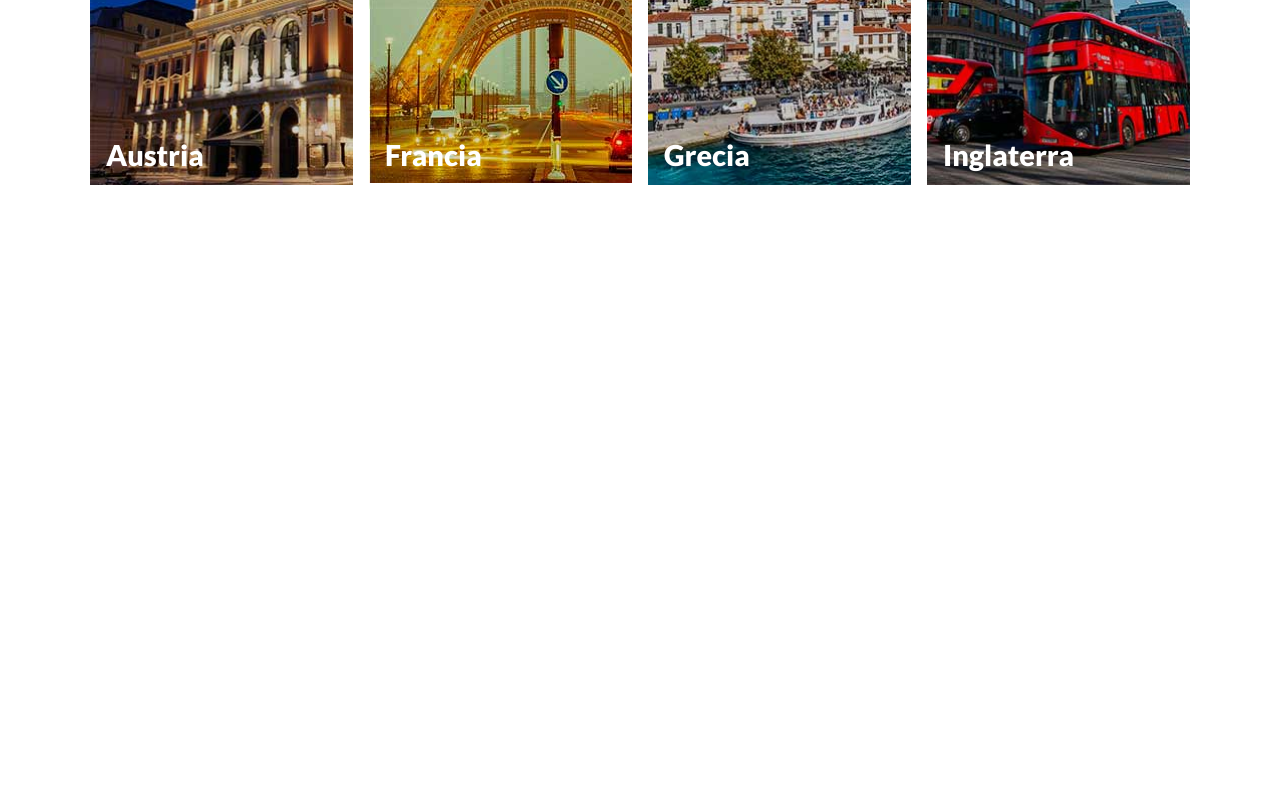
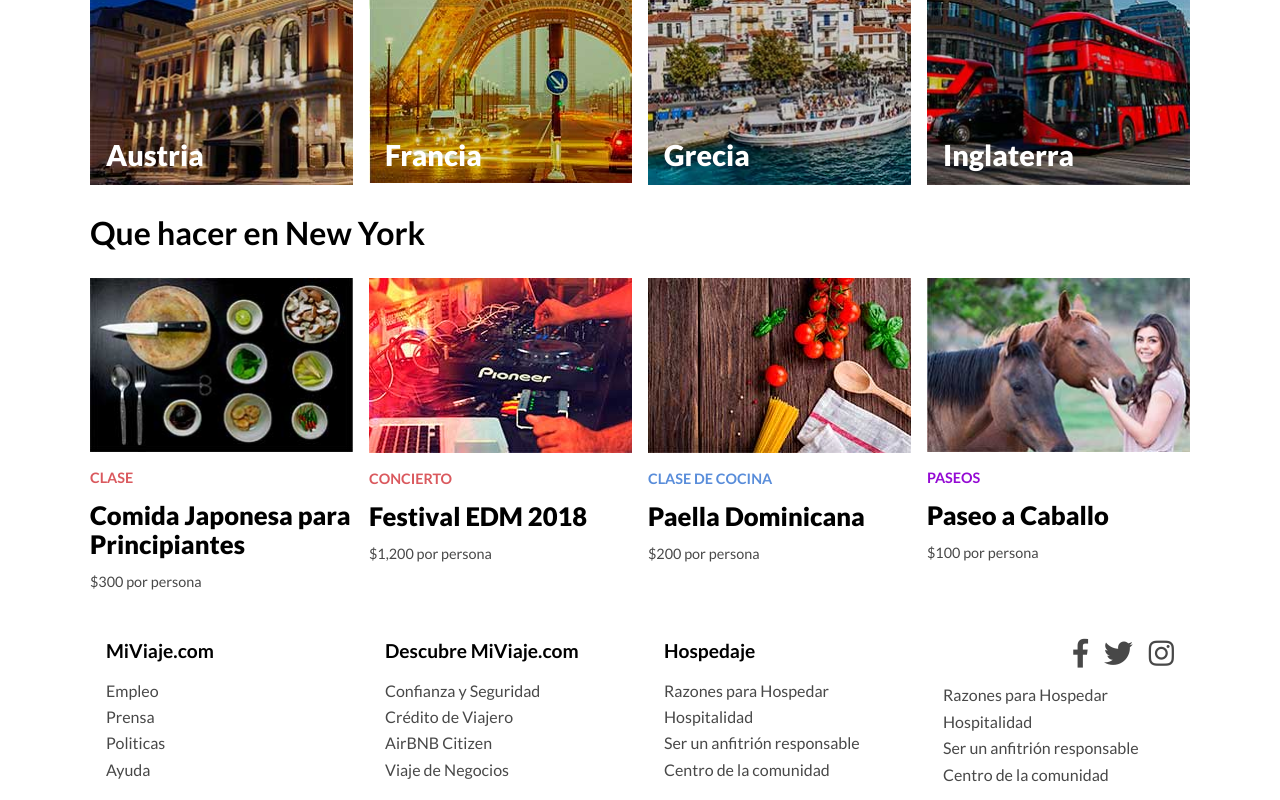
Before and after one commit to Emasesosos/CSS_AirBNB, a React (Create React App) app in the folder airbnb/: page / in a window 1280 px wide. Shown: the part 2524-3324 px from the top of the page. Before the commit the page ends 2712 px from the top, so only its background shows below. Built offline with nearby package versions, Linux system fonts and the light colour scheme.

Commit message:
Creando Seccióm de Anuncios, HTML y CSS de Footer, Menú de redes sociales

```diff
--- a/airbnb/src/App.js
+++ b/airbnb/src/App.js
@@ -1,6 +1,7 @@
 import React, { Fragment } from 'react';
 import Hero from './componentes/Hero/Hero';
 import Main from './componentes/Main/Main';
+import Footer from './componentes/Footer/Footer';
 import './css/fontawesome-all.min.css';
 import './css/app.css';
 
@@ -9,6 +10,7 @@ function App() {
     <Fragment>
       <Hero/>
       <Main/>
+      <Footer/>
     </Fragment>
   );
 }
--- /dev/null
+++ b/airbnb/src/componentes/Footer/Footer.js
@@ -0,0 +1,63 @@
+import React from 'react';
+
+const Footer = () => {
+    return (
+        <footer className="footer">
+            <div className="contenedor contenedor-cards">
+                <div className="nav-footer">
+                    <h3>MiViaje.com</h3>
+                    <nav className="menu">
+                        <a href="/">Empleo</a>
+                        <a href="/">Prensa</a>
+                        <a href="/">Politicas</a>
+                        <a href="/">Ayuda</a>
+                    </nav>
+                </div>
+                <div className="nav-footer">
+                    <h3>Descubre MiViaje.com</h3>
+                    <nav className="menu">
+                        <a href="/">Confianza y Seguridad</a>
+                        <a href="/">Crédito de Viajero</a>
+                        <a href="/">AirBNB Citizen</a>
+                        <a href="/">Viaje de Negocios</a>
+                    </nav>
+                </div>
+                <div className="nav-footer">
+                    <h3>Hospedaje</h3>
+                    <nav className="menu">
+                        <a href="/">Razones para Hospedar</a>
+                        <a href="/">Hospitalidad</a>
+                        <a href="/">Ser un anfitrión responsable</a>
+                        <a href="/">Centro de la comunidad</a>
+                    </nav>
+                </div>
+                <div className="nav-footer">
+                    <nav className="sociales">
+                        <ul>
+                            <li>
+                                <a href="http://facebook.com" rel="noopener noreferrer"></a>
+                                <span>Facebook</span>
+                            </li>
+                            <li>
+                                <a href="http://twitter.com"  rel="noopener noreferrer"></a>
+                                <span>Twitter</span>
+                            </li>
+                            <li>
+                                <a href="http://instagram.com"  rel="noopener noreferrer"></a>
+                                <span>Instagram</span>
+                            </li>
+                        </ul>
+                    </nav>
+                    <nav className="menu">
+                        <a href="/">Razones para Hospedar</a>
+                        <a href="/">Hospitalidad</a>
+                        <a href="/">Ser un anfitrión responsable</a>
+                        <a href="/">Centro de la comunidad</a>
+                    </nav>
+                </div>
+            </div>
+        </footer>
+    );
+}
+
+export default Footer;
--- a/airbnb/src/componentes/Main/Main.js
+++ b/airbnb/src/componentes/Main/Main.js
@@ -10,6 +10,10 @@ import populares1 from './../../img/populares1.jpg';
 import populares2 from './../../img/populares2.jpg';
 import populares3 from './../../img/populares3.jpg';
 import populares4 from './../../img/populares4.jpg';
+import newyork1 from './../../img/newyork1.jpg';
+import newyork2 from './../../img/newyork2.jpg';
+import newyork3 from './../../img/newyork3.jpg';
+import newyork4 from './../../img/newyork4.jpg';
 
 const Main = () => {
     return (
@@ -122,6 +126,44 @@ const Main = () => {
                 </div>
             </section>
 
+            <section className="modulo">
+                <h2>Que hacer en New York</h2>
+                <div className="contenedor-cards">
+                    <div className="card">
+                        <img src={newyork1} alt="newyork1"/>
+                        <div className="info">
+                            <p className="categoria concierto">Clase</p>
+                            <p className="titulo">Comida Japonesa para Principiantes</p>
+                            <p className="precio">$300 por persona</p>
+                        </div>
+                    </div>
+                    <div className="card">
+                        <img src={newyork2} alt="newyork2"/>
+                        <div className="info">
+                            <p className="categoria concierto">Concierto</p>
+                            <p className="titulo">Festival EDM 2018</p>
+                            <p className="precio">$1,200 por persona</p>
+                        </div>
+                    </div>
+                    <div className="card">
+                        <img src={newyork3} alt="newyork3"/>
+                        <div className="info">
+                            <p className="categoria clase">Clase de Cocina</p>
+                            <p className="titulo">Paella Dominicana</p>
+                            <p className="precio">$200 por persona</p>
+                        </div>
+                    </div>
+                    <div className="card">
+                        <img src={newyork4} alt="newyork4"/>
+                        <div className="info">
+                            <p className="categoria paseo">Paseos</p>
+                            <p className="titulo">Paseo a Caballo</p>
+                            <p className="precio">$100 por persona</p>
+                        </div>
+                    </div>
+                </div>
+            </section>
+
         </main>
     );
 }
--- a/airbnb/src/css/app.css
+++ b/airbnb/src/css/app.css
@@ -232,3 +232,74 @@ h3 {
   font-size: 1.8rem;
   color: #FFFFFF;
 }
+
+/* ***** => FOOTER <= ***** */
+.footer .nav-footer {
+  padding: 1rem;
+}
+
+.footer .nav-footer h3 {
+  font-size: 1.2rem;
+}
+
+.footer .nav-footer a {
+  display: block;
+  margin-bottom: .5rem;
+  text-decoration: none;
+  color: #484848;
+}
+
+.footer .nav-footer a:hover {
+  text-decoration: underline;
+}
+
+.footer .nav-footer a:last-of-type {
+  margin: 0;
+}
+
+/** Redes Socialaes**/
+.sociales ul {
+  display: flex;
+  flex-wrap: wrap;
+  justify-content: flex-end;
+  padding: 0;
+  /* justify-content: center;
+    justify-content: space-around; */
+  /* justify-content: space-between; */
+  flex: 1 0 auto;
+  list-style: none;
+}
+
+.sociales ul li {
+  margin-right: 1rem;
+}
+
+.sociales ul li:last-of-type {
+  margin-right: 0;
+}
+
+.sociales ul li a {
+  text-decoration: none;
+}
+
+.sociales ul li a:before {
+  font-family: "Font Awesome 5 Brands";
+  color: #484848;
+  font-size: 1.8rem;
+}
+
+.sociales ul li a[href*='facebook.com']::before {
+  content: "\f39e";
+}
+
+.sociales ul li a[href*='twitter.com']::before {
+  content: "\f099";
+}
+
+.sociales ul li a[href*='instagram.com']::before {
+  content: "\f16d";
+}
+
+.sociales ul li span {
+  display: none;
+}
--- a/airbnb/src/scss/_custom.scss
+++ b/airbnb/src/scss/_custom.scss
@@ -101,7 +101,9 @@ h3 {
     }
 }
 
+
 /* ***** => MAIN: QUE HACER <= ***** */
+
 .hospedaje {
     color: $hospedaje;
 }
@@ -127,17 +129,17 @@ h3 {
             width: 100%;
         }
         .info {
-            .categoria{
+            .categoria {
                 text-transform: uppercase;
                 font-size: .9rem;
                 font-weight: 700;
             }
-            .titulo{
+            .titulo {
                 font-size: 1.6rem;
                 font-weight: 900;
                 margin: 0;
             }
-            .precio{
+            .precio {
                 color: $oscuro;
                 font-size: .9rem;
             }
@@ -145,7 +147,9 @@ h3 {
     }
 }
 
+
 /* ***** => MAIN: PREMIUM <= ***** */
+
 .premium {
     background-image: url('./../img/hospedaje-pro.jpg');
     background-repeat: no-repeat;
@@ -172,10 +176,13 @@ h3 {
             }
         }
         .boton {
-            @include boton($claro, $oscuro, $primario);
+            @include boton($claro,
+            $oscuro,
+            $primario);
         }
     }
 }
+
 
 /* ***** => MAIN: DESTINOS <= ***** */
 
@@ -196,3 +203,77 @@ h3 {
         }
     }
 }
+
+
+/* ***** => FOOTER <= ***** */
+
+.footer {
+    .nav-footer {
+        padding: 1rem;
+        h3 {
+            font-size: 1.2rem;
+        }
+        a {
+            display: block;
+            margin-bottom: .5rem;
+            text-decoration: none;
+            color: $oscuro;
+            &:hover {
+                text-decoration: underline;
+            }
+            &:last-of-type {
+                margin: 0;
+            }
+        }
+    }
+}
+
+
+/** Redes Socialaes**/
+
+.sociales ul {
+    display: flex;
+    flex-wrap: wrap;
+    // justify-content: flex-start;
+    justify-content: flex-end;
+    padding: 0;
+    /* justify-content: center;
+    justify-content: space-around; */
+    /* justify-content: space-between; */
+    flex: 1 0 auto;
+    list-style: none;
+}
+
+.sociales ul li {
+    margin-right: 1rem;
+}
+
+.sociales ul li:last-of-type {
+    margin-right: 0;
+}
+
+.sociales ul li a {
+    text-decoration: none;
+}
+
+.sociales ul li a:before {
+    font-family: "Font Awesome 5 Brands";
+    color: $oscuro;
+    font-size: 1.8rem;
+}
+
+.sociales ul li a[href*='facebook.com']::before {
+    content: "\f39e";
+}
+
+.sociales ul li a[href*='twitter.com']::before {
+    content: "\f099";
+}
+
+.sociales ul li a[href*='instagram.com']::before {
+    content: "\f16d";
+}
+
+.sociales ul li span {
+    display: none;
+}
```
